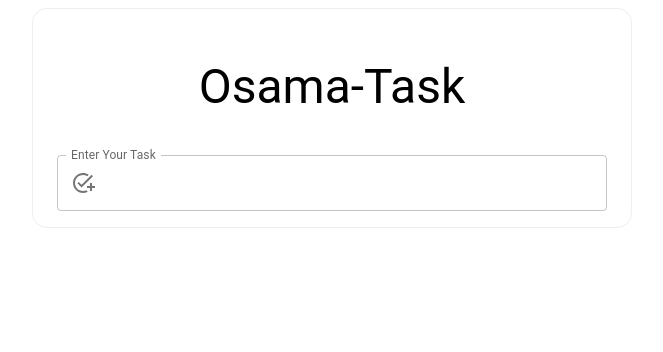
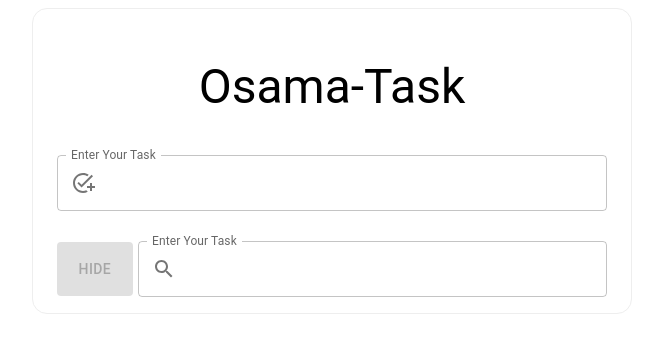
Before and after one commit to osama-maree/todo-task-react, a React (Create React App) app: page / in a window 1280 px wide. Shown: the top 352 px of the page, without its empty margins (308-971 px from the left). Built offline with nearby package versions, Linux system fonts and the light colour scheme.

Commit message:
Add Search Function And Hide Function

```diff
--- a/src/App.js
+++ b/src/App.js
@@ -1,22 +1,44 @@
 import { Alert, Container, IconButton, List } from "@mui/material";
-import React, { useState } from "react";
+import React, { useEffect, useState } from "react";
 import Title from "./component/Title.jsx";
 import ListItemCustom from "./component/ListItem.jsx";
 import InputAdd from "./component/InputAdd.jsx";
-import CloseIcon from "@mui/icons-material/Close";
 import AlertCustom from "./component/AlertCustom.jsx";
+import SearchItem from "./component/SearchItem.jsx";
 const App = () => {
   const [tasks, setTasks] = useState([]);
   const [open, setOpen] = useState(false);
   const [openSuccess, setOpenSuccess] = useState(false);
   const [taskText, setTaskText] = useState("");
-  const handleOpen = () => setOpen((open) => !open);
-  const handleOpenSuccess = () => setOpenSuccess((open) => !open);
+  const [search, setSearch] = useState();
+  const [temp, setTemp] = useState([]);
+  const [hide, setHide] = useState(true);
+  useEffect(() => {
+    if (search) {
+      setTemp(() =>
+        tasks.filter((t) =>
+          t.text.toUpperCase().startsWith(search.toUpperCase())
+        )
+      );
+    } else {
+      setTemp(() => []);
+    }
+  }, [search]);
+  const handleOpen = () => {
+    setOpenSuccess(false);
+    if (open) return;
+    setOpen((open) => !open);
+  };
+  const handleOpenSuccess = () => {
+    setOpen(false);
+    if (openSuccess) return;
+    setOpenSuccess((openSuc) => !openSuc);
+  };
   const addTask = () => {
     if (taskText.trim() !== "") {
       setTasks([...tasks, { text: taskText, completed: false }]);
       setTaskText("");
-      setOpenSuccess((open) => !open);
+      handleOpenSuccess();
     } else {
       handleOpen();
     }
@@ -44,14 +66,14 @@ const App = () => {
       {open && (
         <AlertCustom
           icon={"error"}
-          Open={handleOpen}
+          Open={() => setOpen(false)}
           text={"Please Fill Your Task"}
         />
       )}
       {openSuccess && (
         <AlertCustom
           icon={"success"}
-          Open={handleOpenSuccess}
+          Open={() => setOpenSuccess(false)}
           text={"Added Task"}
         />
       )}
@@ -61,9 +83,26 @@ const App = () => {
         setTaskText={setTaskText}
         addTask={addTask}
       />
-
+      <SearchItem
+        Tasks={tasks}
+        search={search}
+        setSearch={setSearch}
+        hide={hide}
+        setHide={setHide}
+      />
+      {hide && (
         <List>
-        {tasks.map((task, index) => (
+          {temp.length > 0 || search
+            ? temp.map((task, index) => (
+                <ListItemCustom
+                  key={index}
+                  task={task}
+                  toggleTask={toggleTask}
+                  deleteTask={deleteTask}
+                  index={index}
+                />
+              ))
+            : tasks.map((task, index) => (
                 <ListItemCustom
                   key={index}
                   task={task}
@@ -73,6 +112,7 @@ const App = () => {
                 />
               ))}
         </List>
+      )}
     </Container>
   );
 };
--- /dev/null
+++ b/src/component/SearchItem.jsx
@@ -0,0 +1,52 @@
+import { Box, Button, InputAdornment, TextField } from "@mui/material";
+
+import SearchIcon from "@mui/icons-material/Search";
+const SearchItem = ({ search, setSearch, hide, setHide, Tasks }) => {
+  return (
+    <Box
+      sx={{
+        display: "flex",
+        justifyContent: "space-between",
+        alignItems: "center",
+        marginTop: "30px",
+        gap: "5px",
+      }}
+    >
+      <Button
+        onClick={() => setHide((h) => !h)}
+        disabled={Tasks?.length === 0}
+        sx={{ padding: ".9rem 1.5rem" }}
+        variant="contained"
+        color={`${hide ? "warning" : "success"}`}
+      >
+        {hide ? "Hide" : "Display"}
+      </Button>
+      <TextField
+        label="Enter Your Task"
+        fullWidth
+        variant="outlined"
+        value={search}
+        onChange={(e) => setSearch(e.target.value)}
+        onKeyPress={(e) => {
+          if (e.key === "Enter") {
+            // addTask();
+          }
+        }}
+        InputProps={{
+          startAdornment: (
+            <InputAdornment position="start">
+              <SearchIcon
+                sx={{
+                  cursor: "pointer",
+                }}
+                // onClick={() => addTask()}
+              />
+            </InputAdornment>
+          ),
+        }}
+      />
+    </Box>
+  );
+};
+
+export default SearchItem;
```
Also changed, not shown: src/component/CustomButton.jsx (added, +17 -0 lines). Lines whose indentation alone changed are shown as unchanged.
